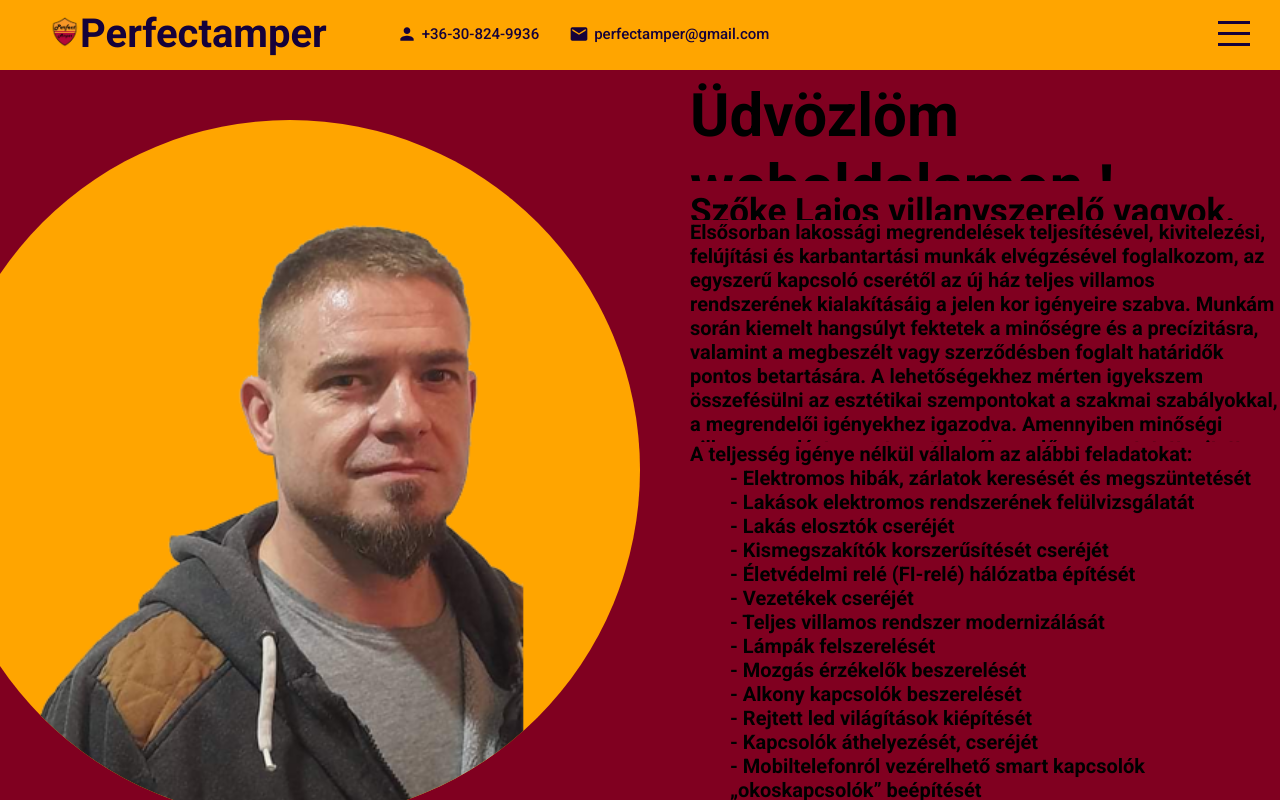
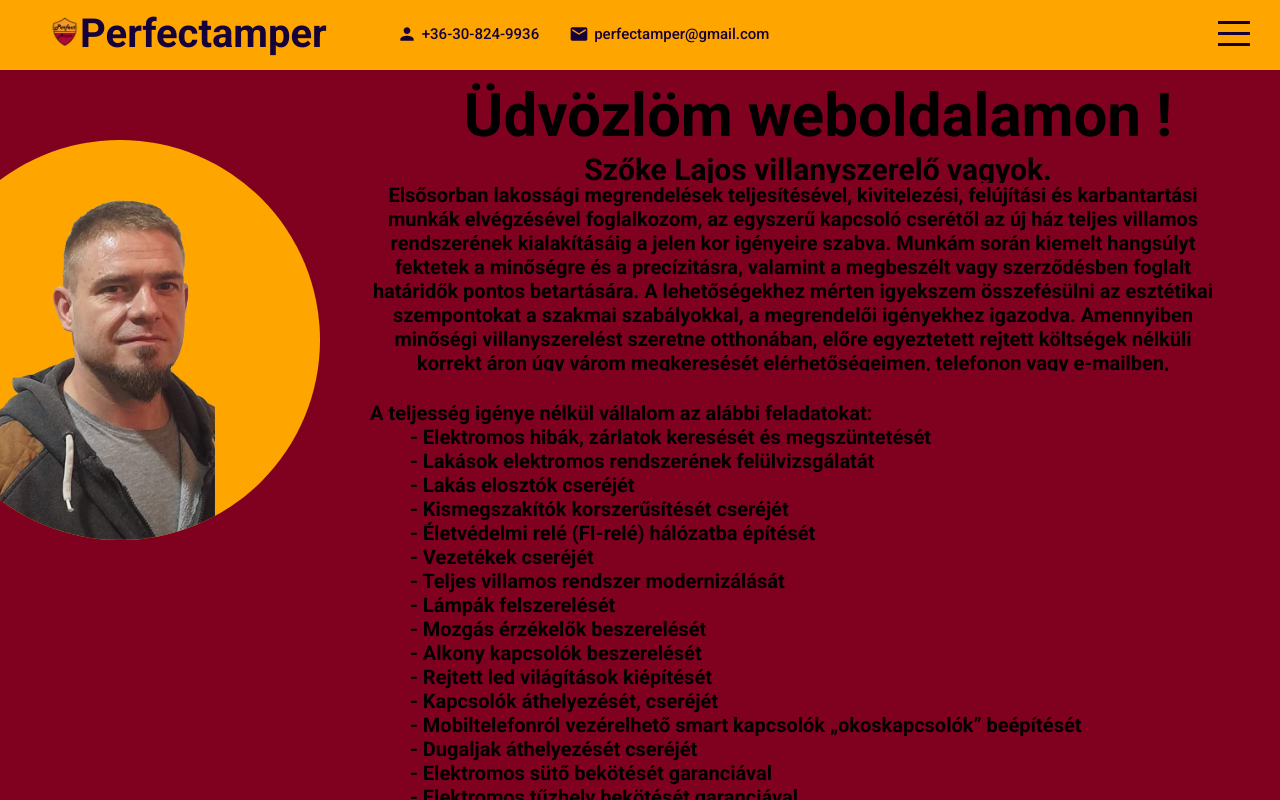
Before and after one commit to ZsoltTirkala/villanyszereles-site, a React (Create React App) app: page / in a window 1280 px wide. Built offline with nearby package versions, Linux system fonts and the light colour scheme.

Commit message:
change image size

```diff
--- a/src/components/intro/intro.scss
+++ b/src/components/intro/intro.scss
@@ -10,18 +10,18 @@
   }
 
   .left {
-    flex: 0.5;
+    flex: 0.25;
     overflow: hidden;
 
     .imgContainer {
-      width: 700px;
-      height: 700px;
-      margin-top: 50px;
+      width: 400px;
+      height: 400px;
+      margin-top: 70px;
       background-color: orange;
       border-radius: 50%;
       display: flex;
       align-items: flex-end;
-      justify-content: center;
+      justify-content: left;
       float: right;
 
       @include mobile{
@@ -38,8 +38,9 @@
     }
   }
   .right {
-    flex: 0.5;
+    flex: 0.7;
     position: relative;
+    justify-content: flex-end;
 
     .wrapper {
       width: 100%;
@@ -58,18 +59,36 @@
       h1 {
         font-size: 60px;
         margin: 10px 0;
+        text-align: center;
 
         @include mobile{
           font-size: 40px;
           text-align: center;
         }
       }
+
       h2 {
-        font-size: 35px;
+        text-align: center;
+        font-size: 30px;
       }
+
+      #intro-list {
+        font-size: 20px;
+        margin-right: 50px;
+        text-align: left;
+        margin-top: 30px;
+
+        @include mobile{
+          font-size: 20px;
+          text-align: center;
+          margin-left: 35px;
+        }
+      }
+
       h3 {
         font-size: 20px;
         margin-right: 50px;
+        text-align: center;
 
         @include mobile{
           font-size: 20px;
```
